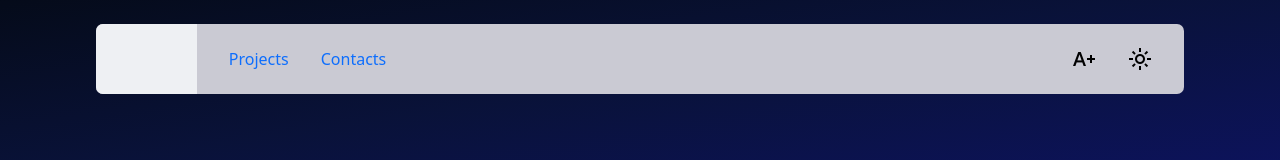
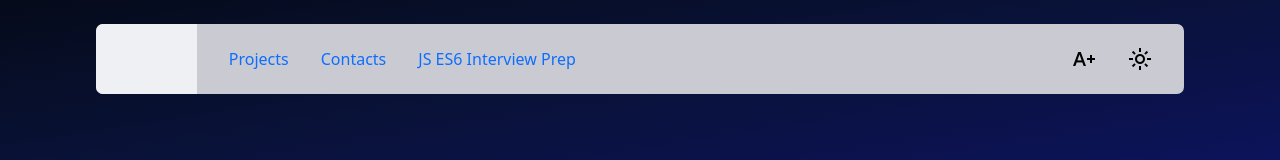
Before and after one commit to ste1v0/personal, a React (Vite) app in the folder personal/: page / in a window 1280 px wide. Shown: the top 160 px of the page. Built offline with nearby package versions, Linux system fonts and the light colour scheme; no server answers; some icons are missing.

Commit message:
feat: change navbar links

```diff
--- a/personal/src/components/Header.tsx
+++ b/personal/src/components/Header.tsx
@@ -48,6 +48,9 @@ export default function Header({lightMode, setLightMode, fontIncreased, setFontI
                     <li className="header__link">
                         <Link to="#contacts">Contacts</Link>
                     </li>
+                    <li className="header__link">
+                        <Link to="https://github.com/lydiahallie/javascript-questions#1-whats-the-output">JS ES6 Interview Prep</Link>
+                    </li>
                     <li className="header__right">
                         <span className="material-symbols-outlined hover pointer right" onClick={changeFont}>
                                 {fontIncreased ? "text_decrease" : "text_increase"}
```
